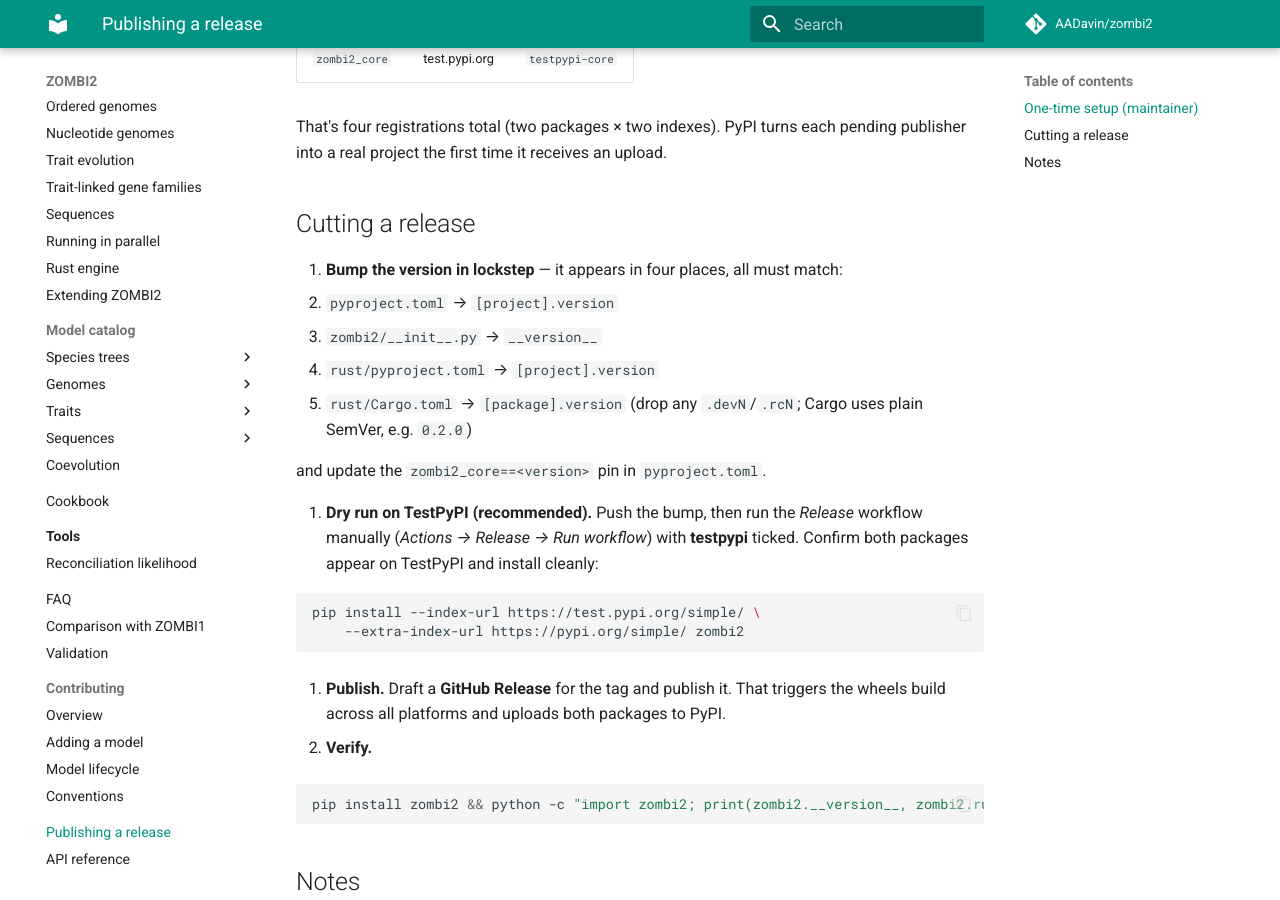
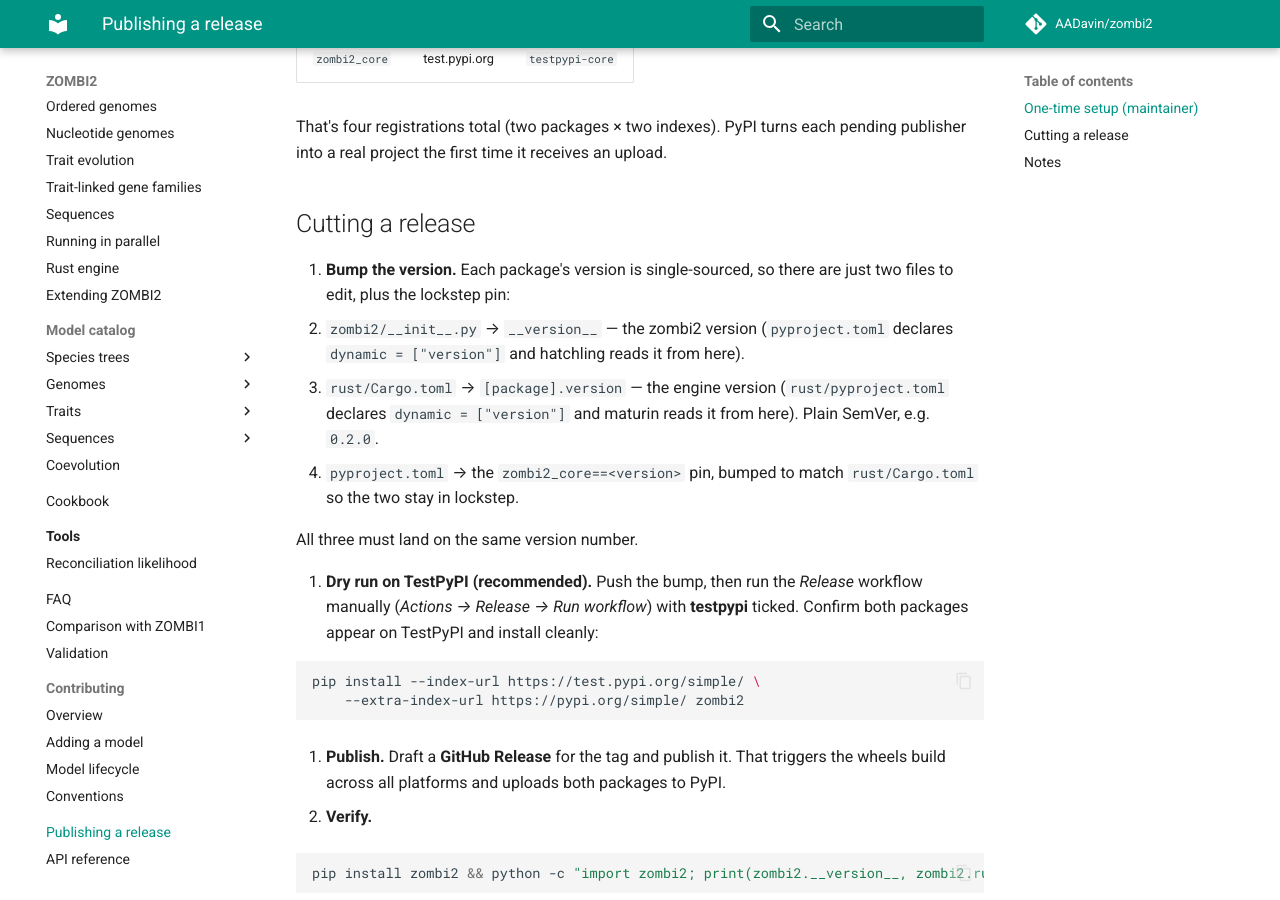
Before and after one commit to AADavin/zombi2, an MkDocs documentation site: the page built from docs/publishing.md, in a window 1280 px wide and 900 px high, scrolled down 1225 px. Built offline with MkDocs 1.6.1 and Material for MkDocs 9.7.7, drawn with Linux system fonts in a browser that asks for light colours; comment, search, counter and statistics services are not loaded.

Commit message:
build: single-source each package version (fewer files to bump per release)
The version used to be duplicated across four files that all had to be kept
in sync by hand. Single-source each package to its natural home so a release
touches one number per package:

- zombi2 (Python): pyproject.toml uses `dynamic = ["version"]` +
  `[tool.hatch.version] path = "zombi2/__init__.py"`, so hatchling reads the
  version from `__version__` -- the value the CLI already reports.
- zombi2_core (Rust): rust/pyproject.toml uses `dynamic = ["version"]`, so
  maturin reads the version from `rust/Cargo.toml [package].version`.

The one remaining coupled edit is the exact `zombi2_core==<version>` pin in
pyproject.toml, kept manual by design (deliberate lockstep) with a comment
saying to bump it alongside Cargo.toml. docs/publishing.md updated: a release
now bumps `zombi2/__init__.py` + `rust/Cargo.toml` + the pin.

Verified both build backends resolve 0.2.0 from the single sources:
`python -m build` -> zombi2-0.2.0 (PKG-INFO Version: 0.2.0);
`maturin sdist` -> zombi2_core-0.2.0.

Co-Authored-By: Claude Opus 4.8 <noreply@anthropic.com>

```diff
--- a/docs/publishing.md
+++ b/docs/publishing.md
@@ -50,14 +50,17 @@ Do this once per index (PyPI and, if you want a dry run, TestPyPI).
 
 ## Cutting a release
 
-1. **Bump the version in lockstep** — it appears in four places, all must match:
-   - `pyproject.toml` → `[project].version`
-   - `zombi2/__init__.py` → `__version__`
-   - `rust/pyproject.toml` → `[project].version`
-   - `rust/Cargo.toml` → `[package].version` (drop any `.devN`/`.rcN`; Cargo uses
-     plain SemVer, e.g. `0.2.0`)
+1. **Bump the version.** Each package's version is single-sourced, so there are
+   just two files to edit, plus the lockstep pin:
+   - `zombi2/__init__.py` → `__version__` — the zombi2 version (`pyproject.toml`
+     declares `dynamic = ["version"]` and hatchling reads it from here).
+   - `rust/Cargo.toml` → `[package].version` — the engine version (`rust/pyproject.toml`
+     declares `dynamic = ["version"]` and maturin reads it from here). Plain
+     SemVer, e.g. `0.2.0`.
+   - `pyproject.toml` → the `zombi2_core==<version>` pin, bumped to match
+     `rust/Cargo.toml` so the two stay in lockstep.
 
-   and update the `zombi2_core==<version>` pin in `pyproject.toml`.
+   All three must land on the same version number.
 
 2. **Dry run on TestPyPI (recommended).** Push the bump, then run the *Release*
    workflow manually (*Actions → Release → Run workflow*) with **testpypi**
```
Also changed, not shown: pyproject.toml (+8 -3 lines), 1 other file.
